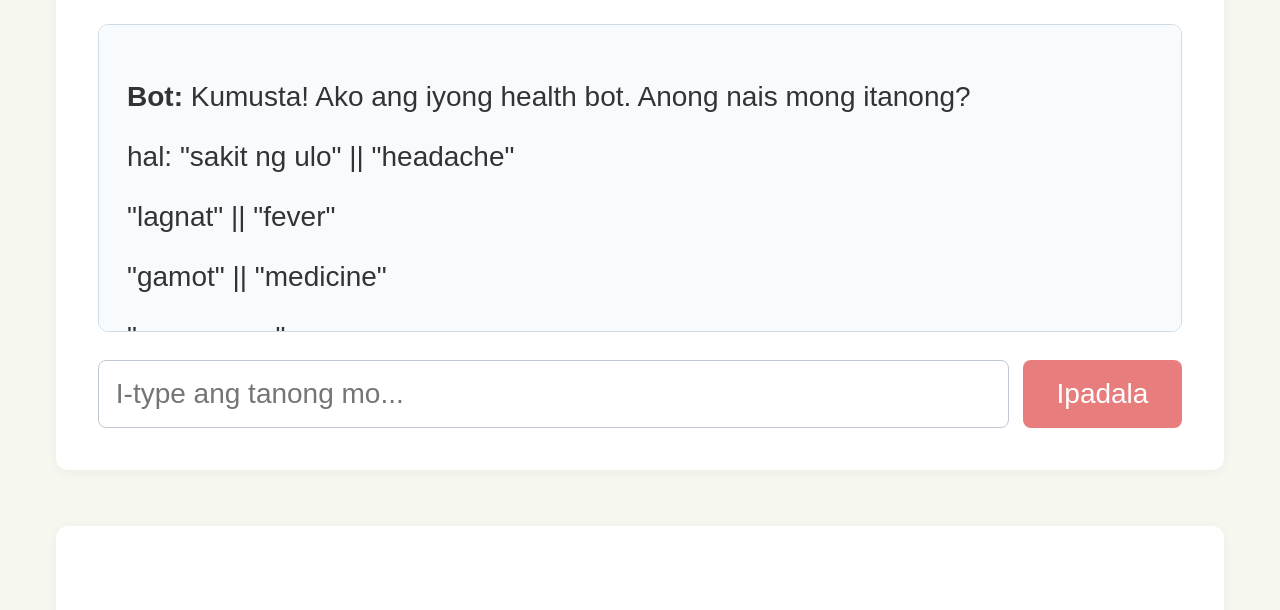
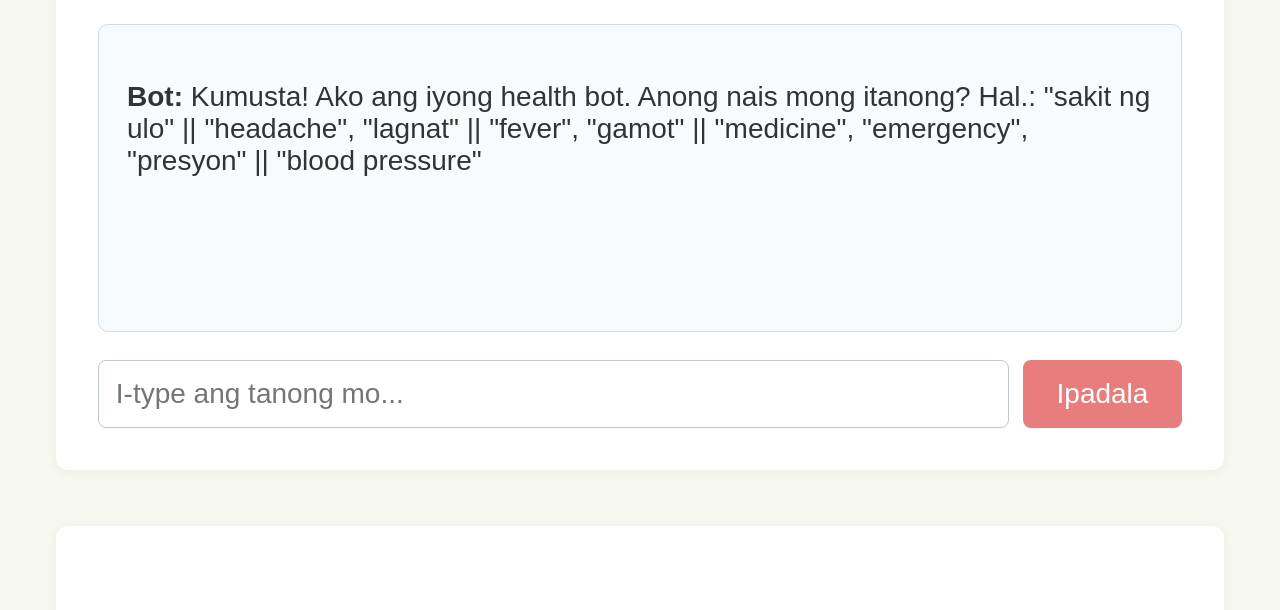
Before and after one commit to nvrnevado/OLFU_nursingproject, a plain HTML site: page index.html in a window 1280 px wide. Shown: the part 706-1316 px from the top of the page. Drawn offline with Linux system fonts and the light colour scheme; a web font is replaced by a local one.

Commit message:
Update index.html

```diff
--- a/index.html
+++ b/index.html
@@ -113,12 +113,7 @@
     <section>
       <h2>Health Bot</h2>
       <div class="chatbox" id="chatbox">
-        <p><strong>Bot:</strong> Kumusta! Ako ang iyong health bot. Anong nais mong itanong?</p>
-          <p>hal: "sakit ng ulo" || "headache"</p>
-          <p>    "lagnat" || "fever"</p>
-          <p>    "gamot" || "medicine"</p>
-          <p>    "emergency"</p>
-          <p>    "presyon" || "blood pressure"</p>
+        <p><strong>Bot:</strong> Kumusta! Ako ang iyong health bot. Anong nais mong itanong? Hal.: "sakit ng ulo" || "headache", "lagnat" || "fever", "gamot" || "medicine", "emergency", "presyon" || "blood pressure"</p>
       </div>
       <div class="input-area">
         <input type="text" id="userInput" placeholder="I-type ang tanong mo...">
```
